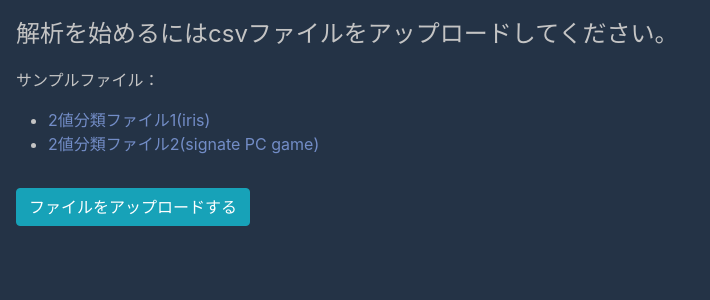
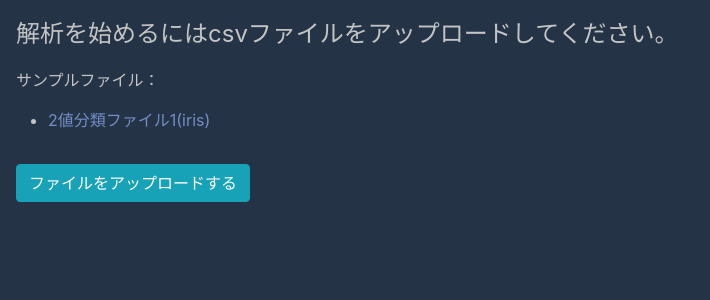
Before and after one commit to Hiromasa-H/simplestats_public, a Django app: template mainapp/templates/mainapp/index.html in a window 1280 px wide. Shown: the part 56-356 px from the top of the page, without its empty margins (0-710 px from the left). Run offline with Django 3.2, Linux system fonts and the light colour scheme; the template is opened without the code that fills it, so the values that code supplies are empty; some libraries are stand-ins or nearby versions.

Commit message:
removed data file

```diff
--- a/mainapp/templates/mainapp/index.html
+++ b/mainapp/templates/mainapp/index.html
@@ -31,7 +31,7 @@
         <p>サンプルファイル：</p>
         <ul>
             <li><a href="https://drive.google.com/file/d/1KFANdIfCYy7V4EyBu-KnlY7_Xm_d7p-r/view?usp=sharing">2値分類ファイル1(iris)</a></li>
-            <li><a href="https://drive.google.com/file/d/14lBcGAh117dRVOWVy3Aoo_HA_7i_-OcT/view?usp=sharing">2値分類ファイル2(signate PC game)</a></li>
+
         </ul>
         <a class="btn btn-info" href="{% url 'fileupload' %}">ファイルをアップロードする</a>
     </div>
```
